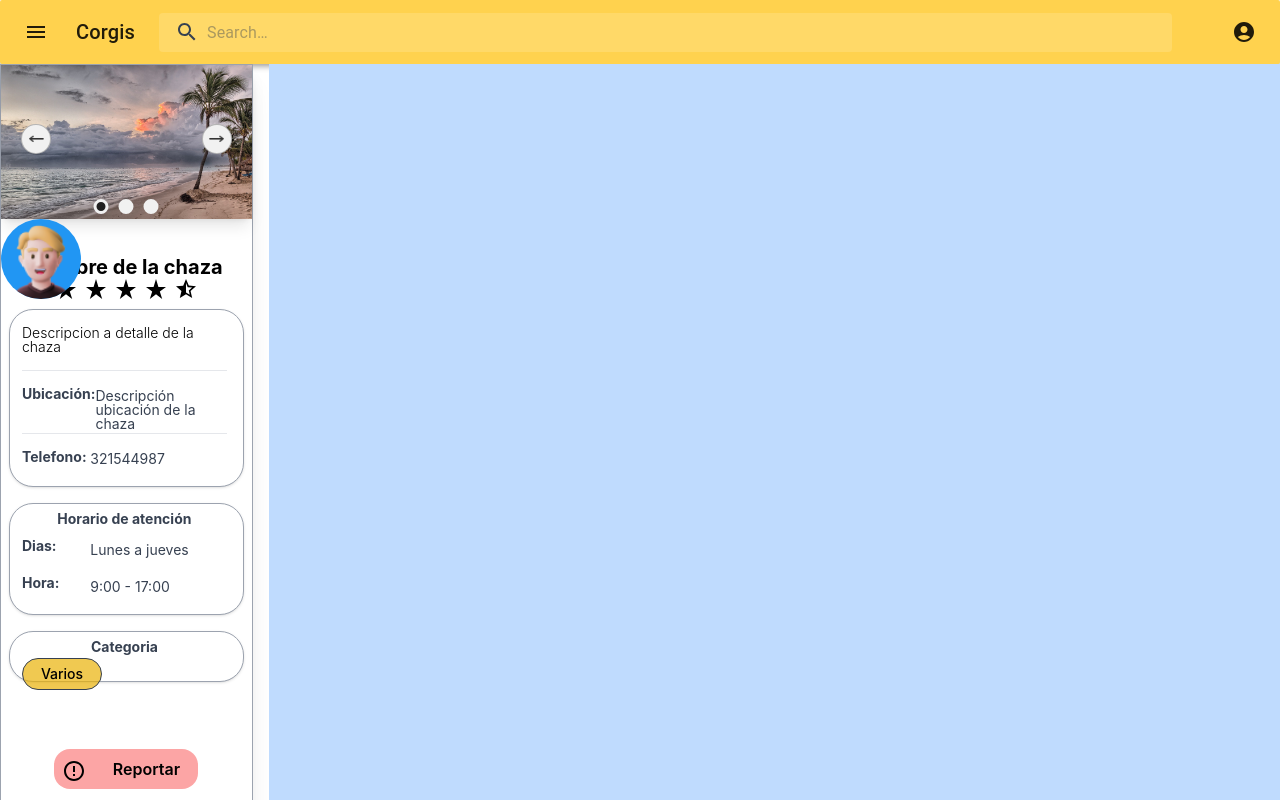
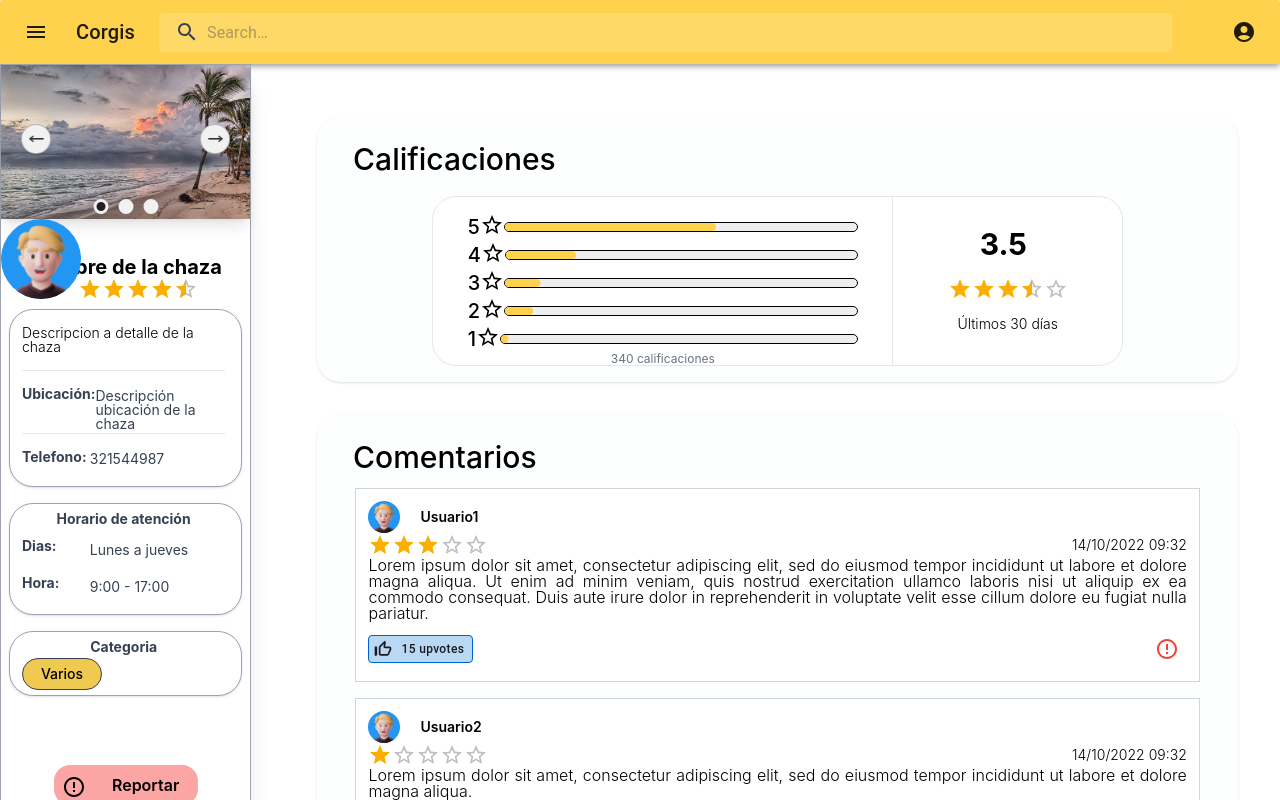
Before and after one commit to Camilo-neck/ingesoft1-project, a Next.js app: page /profile in a window 1280 px wide. Shown: the top 800 px of the page. Built offline with nearby package versions, Linux system fonts and the light colour scheme.

Commit message:
Raiting and comments area

```diff
--- a/package.json
+++ b/package.json
@@ -34,6 +34,7 @@
     "react-responsive-carousel": "3.2.23",
     "styled-components": "6.0.0-beta.2",
     "styled-jsx": "5.1.0",
+    "tailwind-scrollbar-hide": "1.1.7",
     "use-count-up": "3.0.1"
   },
   "devDependencies": {
--- a/tailwind.config.js
+++ b/tailwind.config.js
@@ -62,4 +62,8 @@ module.exports = {
       }),
     },
   },
+  plugins: [
+    require('tailwind-scrollbar-hide')
+    // ...
+  ]
 };
--- /dev/null
+++ b/ui/Comment.tsx
@@ -0,0 +1,72 @@
+import React from 'react'
+import Avatar from '@mui/material/Avatar';
+import Rating from '@mui/material/Rating';
+import Stack from '@mui/material/Stack';
+import { blue, red } from '@mui/material/colors';
+import { styled } from '@mui/material/styles';
+import Button, { ButtonProps } from '@mui/material/Button';
+import ThumbUpOffAltIcon from '@mui/icons-material/ThumbUpOffAlt';
+import IconButton from '@mui/material/IconButton';
+import ErrorOutlineIcon from '@mui/icons-material/ErrorOutline';
+
+
+const UpVotesButton = styled(Button)({
+    boxShadow: 'none',
+    textTransform: 'none',
+    fontSize: 12,
+    padding: '3px 8px',
+    border: '1px solid',
+    lineHeight: 1.5,
+    backgroundColor: '#B9D8F4',
+    borderColor: '#0063cc',
+
+    '&:hover': {
+      backgroundColor: '#0069d9',
+      borderColor: '#0062cc',
+      boxShadow: 'none',
+    },
+    '&:active': {
+      boxShadow: 'none',
+      backgroundColor: '#0062cc',
+      borderColor: '#005cbf',
+    },
+
+  });
+
+function Comment({userName, userPhoto, grade, date,comment}:{userName:string, userPhoto:string, grade:number, date:string,comment:string}) {
+  return (
+    <div className='w-full flex justify-center mt-4'>
+        <div className="w-11/12 bg-white border border-gray-300 p-3">
+            <div className="flex flex-nowrap items-center gap-5">
+                <Avatar
+                    sx={{ bgcolor: blue[500] , width: 32, height: 32 }}
+                    alt={userName}
+                    src= {userPhoto}
+                    className=""
+                />
+                <p className="text-sm font-semibold leading-none">{userName} </p>
+            </div>
+
+            <div className="flex flex-nowrap items-center flex justify-between">
+                <Stack spacing={1} className="">
+                    <Rating name="half-rating-read" defaultValue={grade} precision={0.5} readOnly />
+                </Stack>
+                <p className="text-sm font-light leading-none" >{date}</p>
+            </div>
+            <p className="text-base font-light leading-none text-justify">{comment}</p>
+            <div className="mt-2 flex flex-nowrap items-center flex justify-between">
+
+            <UpVotesButton variant="contained" startIcon={<ThumbUpOffAltIcon />}>
+                15 upvotes
+            </UpVotesButton>
+            <IconButton color="secondary" aria-label="add an alarm">
+                <ErrorOutlineIcon sx={{ color: red[500] }}/>
+            </IconButton>
+
+            </div>
+        </div>
+    </div>
+  )
+}
+
+export default Comment
--- a/ui/LayoutProfile.tsx
+++ b/ui/LayoutProfile.tsx
@@ -3,11 +3,7 @@ import Footer from "./Footer"
 import Image from "next/image"
 import styles from '@/styles/Home.module.css'
 import ProfileData from "./ProfileData"
-const photos = [
-    {id:1, url: '/image-1.jpeg', title: 'Image 1'},
-    {id:2, url: '/image-2.jpeg', title: 'Image 2'},
-    {id:3, url: '/image-3.jpeg', title: 'Image 3'},
-]
+import ProfileRatings from "./ProfileRatings"
 const profileData =
     {
         nombre:"Nombre de la chaza",
@@ -18,22 +14,34 @@ const profileData =
         days: "Lunes a jueves",
         schedule: "9:00  - 17:00",
         categorie: "Varios",
+        photos: [
+            {id:1, url: '/image-1.jpeg', title: 'Image 1'},
+            {id:2, url: '/image-2.jpeg', title: 'Image 2'},
+            {id:3, url: '/image-3.jpeg', title: 'Image 3'},
+        ]
     }
-
+const profileRaitings = {
+    meanGrade: 3.5,
+    raitings: [
+        {userName:'Usuario1', userPhoto: '/man.png', grade: 3, date:"14/10/2022 09:32", comment: 'Lorem ipsum dolor sit amet, consectetur adipiscing elit, sed do eiusmod tempor incididunt ut labore et dolore magna aliqua. Ut enim ad minim veniam, quis nostrud exercitation ullamco laboris nisi ut aliquip ex ea commodo consequat. Duis aute irure dolor in reprehenderit in voluptate velit esse cillum dolore eu fugiat nulla pariatur.'},
+        {userName:'Usuario2', userPhoto: '/man.png', grade: 1, date:"14/10/2022 09:32",comment: 'Lorem ipsum dolor sit amet, consectetur adipiscing elit, sed do eiusmod tempor incididunt ut labore et dolore magna aliqua. '},
+        {userName:'Usuario3', userPhoto: '/man.png', grade: 1.5, date:"14/10/2022 09:32",comment: 'Lorem ipsum dolor sit amet, consectetur adipiscing elit, sed do eiusmod tempor incididunt ut labore et dolore magna aliqua. Ut enim ad minim veniam, quis nostrud exercitation ullamco laboris nisi ut aliquip ex ea commodo consequat. '},
+        {userName:'Usuario4', userPhoto: '/man.png', grade: 5, date:"14/10/2022 09:32", comment: 'Lorem ipsum dolor sit amet, consectetur adipiscing elit, sed do eiusmod tempor incididunt ut labore et dolore magna aliqua. Ut enim ad minim veniam, quis nostrud exercitation ullamco laboris nisi ut aliquip ex ea commodo consequat. Duis aute irure dolor in reprehenderit in voluptate velit esse cillum dolore eu fugiat nulla pariatur.'},
+    ]
+}
 
 export default function LayoutProfile({ children }: { children: React.ReactNode }) {
 
 	return (
 		<div className="">
 			<CNavBar />
-			<main className="h-screen">
-                <div className="flex flex-row gap-4">
-                    <div className="h-screen basis-1/5 sm:w-1/2 bg-white shadow-xl border border-gray-400">
-                        <ProfileData nombreChaza={profileData.nombre} description ={profileData.description} location={profileData.location} tel={profileData.tel} days={profileData.days} schedule ={profileData.schedule} categorie ={profileData.categorie} img={profileData.avatar}/>
+			<main className="h-">
+                <div className="flex flex-column gap-6">
+                    <div className=" basis-1/5 sm:w-1/2 bg-white shadow-xl border border-gray-400">
+                        <ProfileData nombreChaza={profileData.nombre} description ={profileData.description} location={profileData.location} tel={profileData.tel} days={profileData.days} schedule ={profileData.schedule} categorie ={profileData.categorie} img={profileData.avatar} photos={profileData.photos}/>
                     </div>
-                    <div className="h-screen basis-4/5 sm:w-1/2 bg-blue-200">
-
-
+                    <div className="mt-6 mb-6 basis-4/5 sm:w-1/2 bg-white overflow-auto scrollbar-hide">
+                        <ProfileRatings meanGrade={profileRaitings.meanGrade} raitings={profileRaitings.raitings}/>
 
                     </div>
 
--- a/ui/ProfileData.tsx
+++ b/ui/ProfileData.tsx
@@ -5,14 +5,17 @@ import StarRateIcon from '@mui/icons-material/StarRate';
 import { SkeletonCard } from './SkeletonCard';
 import StarHalfIcon from '@mui/icons-material/StarHalf';
 import Avatar from '@mui/material/Avatar';
+import Rating from '@mui/material/Rating';
+import Stack from '@mui/material/Stack';
 import { blue } from '@mui/material/colors';
 import PhotosSlider from "./PhotosSlider"
-const photos = [
-    {id:1, url: '/image-1.jpeg', title: 'Image 1'},
-    {id:2, url: '/image-2.jpeg', title: 'Image 2'},
-    {id:3, url: '/image-3.jpeg', title: 'Image 3'},
-]
-function ProfileData({nombreChaza, description,location,tel,days,schedule, categorie,img}:{nombreChaza:string,description: string, location: string, tel: string, days: string, schedule: string, categorie: string, img: string}) {
+
+
+function ProfileData({nombreChaza, description,location,tel,days,schedule, categorie,img,photos}:{nombreChaza:string,description: string, location: string, tel: string, days: string, schedule: string, categorie: string, img: string, photos: {
+    id: number;
+    url: string;
+    title: string;
+}[]}) {
   return (
     <div className='grid justify-items-center '>
         <div className='w-full h-48 relative'>
@@ -28,11 +31,10 @@ function ProfileData({nombreChaza, description,location,tel,days,schedule, categ
         <p className="text-xl font-bold leading-none">{nombreChaza}</p>
 
         <div className="inline-flex space-x-1.5 items-center justify-end w-36 h-6">
-            <StarRateIcon className="w-1/6 h-full rounded-lg fill-yellow-300"/>
-            <StarRateIcon className="w-1/6 h-full rounded-lg fill-yellow-300"/>
-            <StarRateIcon className="w-1/6 h-full rounded-lg fill-yellow-300"/>
-            <StarRateIcon className="w-1/6 h-full rounded-lg fill-yellow-300"/>
-            <StarHalfIcon className="w-1/6 h-full rounded-lg fill-yellow-300"/>
+        <Stack spacing={1}>
+
+            <Rating name="half-rating-read" defaultValue={4.5} precision={0.5} readOnly />
+        </Stack>
         </div>
         <div className="justify-items-center inline-flex flex-col space-y-4 items-center justify-start h-5/6 m-2">
             <div className="divide-y flex flex-col space-y-4 items-start justify-end w-full h-52 pl-3 pr-4 pt-4 pb-1.5 bg-white shadow border rounded-3xl border-gray-400">
@@ -60,7 +62,7 @@ function ProfileData({nombreChaza, description,location,tel,days,schedule, categ
 
             </div>
 
-            <div className="space-y-1 items-start justify-center w-full h-20 pl-3 pr-4 pt-2 pb-1 bg-white shadow border rounded-3xl border-gray-400">
+            <div className="space-y-1 items-start justify-center w-full h-24 pl-3 pr-4 pt-2 pb-1 bg-white shadow border rounded-3xl border-gray-400">
                 <p className="justify-self-center text-sm font-bold leading-none text-gray-700"> Categoria</p>
                 <div className="grid justify-items-center content-center w-20 h-8 absolute bg-yellow-500  hover:bg-yellow-300 bg-opacity-70 border rounded-full border-gray-700">
                     <p className="absolute text-sm font-medium pt-2 leading-none text-black">{categorie}</p>
--- /dev/null
+++ b/ui/ProfileRatings.tsx
@@ -0,0 +1,53 @@
+import React from 'react'
+import ProgressBar from './ProgressBar'
+import Rating from '@mui/material/Rating';
+import Stack from '@mui/material/Stack';
+import Comment from './Comment';
+
+function ProfileRatings({meanGrade, raitings}:{meanGrade: number, raitings: {
+    userName: string;
+    userPhoto: string;
+    grade: number;
+    date: string;
+    comment: string;
+}[]}) {
+  return (
+    <div className='w-full h-screen grid justify-items-center mt-7'>
+        <div className="relative w-full h-56 grid justify-items-center gap-8" >
+            <div className="w-11/12 justify-self-center relative absolute left-0 top-0 bg-gray-50 bg-opacity-30 shadow rounded-3xl grid justify-items-stretch flex flex-wrap" >
+            <p className="absolute text-3xl font-medium leading-none mt-7 ml-9">Calificaciones </p>
+            <div className="justify-self-center md:divide-x bg-white border rounded-3xl border-gray-200 w-3/4 mt-20 mb-4 flex flex-row mx-auto container grid grid-cols-3">
+                <div className="col-span-3 md:col-span-2 mt-4 grid justify-items-center">
+                    <ProgressBar stars={5} progress={60}/>
+                    <ProgressBar stars={4} progress={20}/>
+                    <ProgressBar stars={3} progress={10}/>
+                    <ProgressBar stars={2} progress={8}/>
+                    <ProgressBar stars={1} progress={2}/>
+                    <p className="text-xs leading-none text-gray-500">340 calificaciones</p>
+                </div>
+                <div className="col-span-3 md:col-span-1 grid justify-items-center">
+                    <p className="w-14 h-8 text-3xl font-bold leading-none mt-8">{meanGrade}</p>
+                    <Stack spacing={1}>
+                        <Rating name="half-rating-read" defaultValue={meanGrade} precision={0.5} readOnly />
+                    </Stack>
+                    <p className="w-8/10 h-8 text-sm font-light leading-none">Últimos 30 días</p>
+                </div>
+
+            </div>
+
+            </div>
+            <div className="w-11/12 pb-3 justify-self-center  bg-gray-50 bg-opacity-30 shadow rounded-3xl">
+                <p className="text-3xl font-medium leading-none mt-7 ml-9">Comentarios</p>
+                {raitings.map((item) => (
+                    // eslint-disable-next-line react/jsx-key
+                    <Comment userName={item.userName} userPhoto={item.userPhoto} grade={item.grade} date={item.date} comment={item.comment}/>
+                ))}
+
+            </div>
+        </div>
+
+    </div>
+  )
+}
+
+export default ProfileRatings
--- /dev/null
+++ b/ui/ProgressBar.tsx
@@ -0,0 +1,42 @@
+import React from 'react'
+import { styled } from '@mui/material/styles';
+import Box from '@mui/material/Box';
+import StarBorderIcon from '@mui/icons-material/StarBorder';
+
+import LinearProgress, { linearProgressClasses } from '@mui/material/LinearProgress';
+
+const BorderLinearProgress = styled(LinearProgress)(({ theme }) => ({
+    height: 10,
+    borderRadius: 5,
+    borderColor: '#000000',
+      borderWidth: 1,
+    [`&.${linearProgressClasses.colorPrimary}`]: {
+      backgroundColor: theme.palette.grey[theme.palette.mode === 'light' ? 200 : 800],
+    },
+    [`& .${linearProgressClasses.bar}`]: {
+      borderRadius: 5,
+
+      backgroundColor: theme.palette.mode === 'light' ? 'FFD05B' : 'cyan',
+    },
+  }));
+
+
+function ProgressBar({stars, progress}:{stars: number,progress: number}) {
+
+
+    return (
+      <Box sx={{ width: '85%' }}>
+        <div className='flex flex-column items-center'>
+            <div className='basis-1/12 flex flex-column'>
+                <p className='text-xl font-medium'>{stars}</p>
+                <StarBorderIcon />
+            </div>
+
+            <BorderLinearProgress variant="determinate" value={progress} className='basis-11/12'/>
+        </div>
+
+      </Box>
+    );
+}
+
+export default ProgressBar
```
Also changed, not shown: 1 other file (tests, documents, lock files or other folders).
